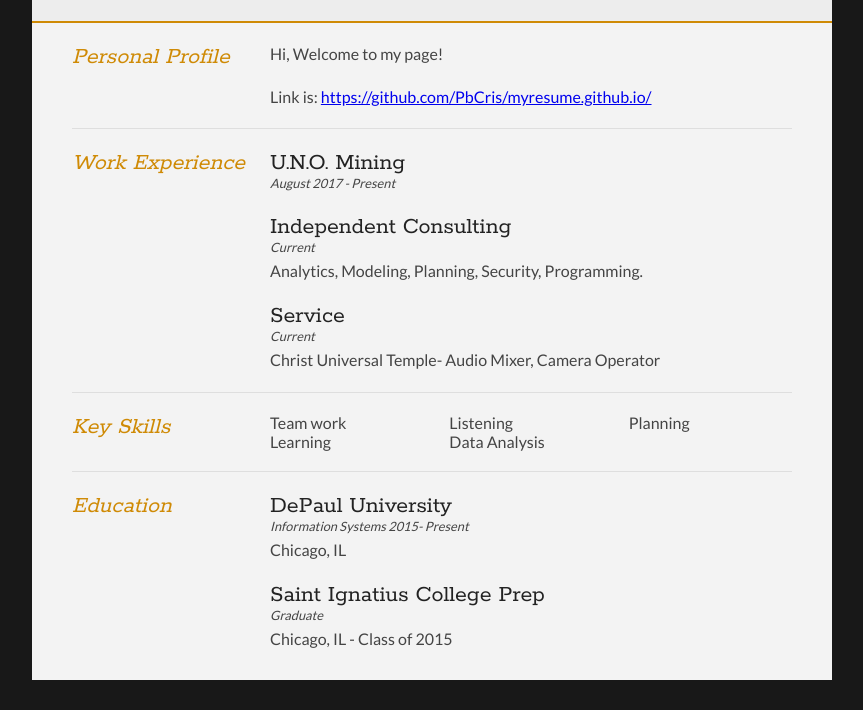
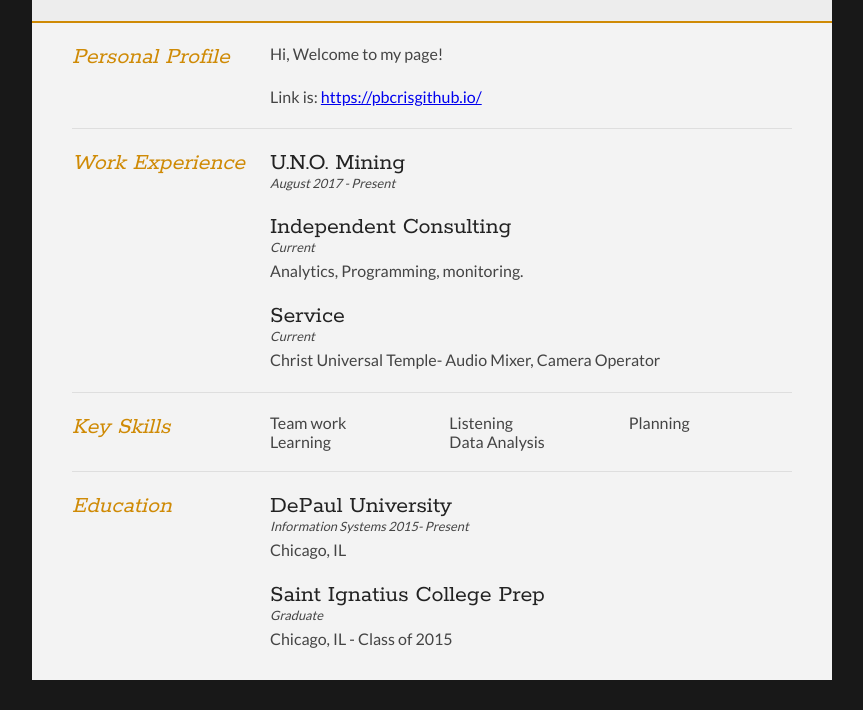
Before and after one commit to PbCris/myresume.github.io, a plain HTML site: page index.html in a window 1280 px wide. Shown: the part 153-863 px from the top of the page, without its empty margins (208-1071 px from the left). Drawn offline with Linux system fonts and the light colour scheme.

Commit message:
Add files via upload

```diff
--- a/index.html
+++ b/index.html
@@ -5,7 +5,7 @@
 <title>Cristian Tirado</title>
 
 <meta name="viewport" content="width=device-width"/>
-<meta name="description" content="The Curriculum Vitae of Jim deBettencourt."/>
+<meta name="description" content="Cristian Tirado Resume."/>
 <meta charset="UTF-8">
 
 <link type="text/css" rel="stylesheet" href="style.css">
@@ -47,7 +47,7 @@
 				<div class="sectionContent">
 					<p>Hi,  Welcome to my page!
 					</p>
-					<p>Link is: <a href="https://github.com/PbCris/myresume.github.io">https://github.com/PbCris/myresume.github.io/</a></p>
+					<p>Link is: <a href="https://pbcrisgithub.io/">https://pbcrisgithub.io/</a></p>
 				</div>
 			</article>
 			<div class="clear"></div>
@@ -69,7 +69,7 @@
 				<article>
 					<h2>Independent Consulting</h2>
 					<p class="subDetails">Current</p>
-					<p>Analytics, Modeling, Planning, Security, Programming.</p>
+					<p>Analytics, Programming, monitoring.</p>
 				</article>
 
 				<article>
```
Also changed, not shown: style.css (line endings or trailing spaces).
